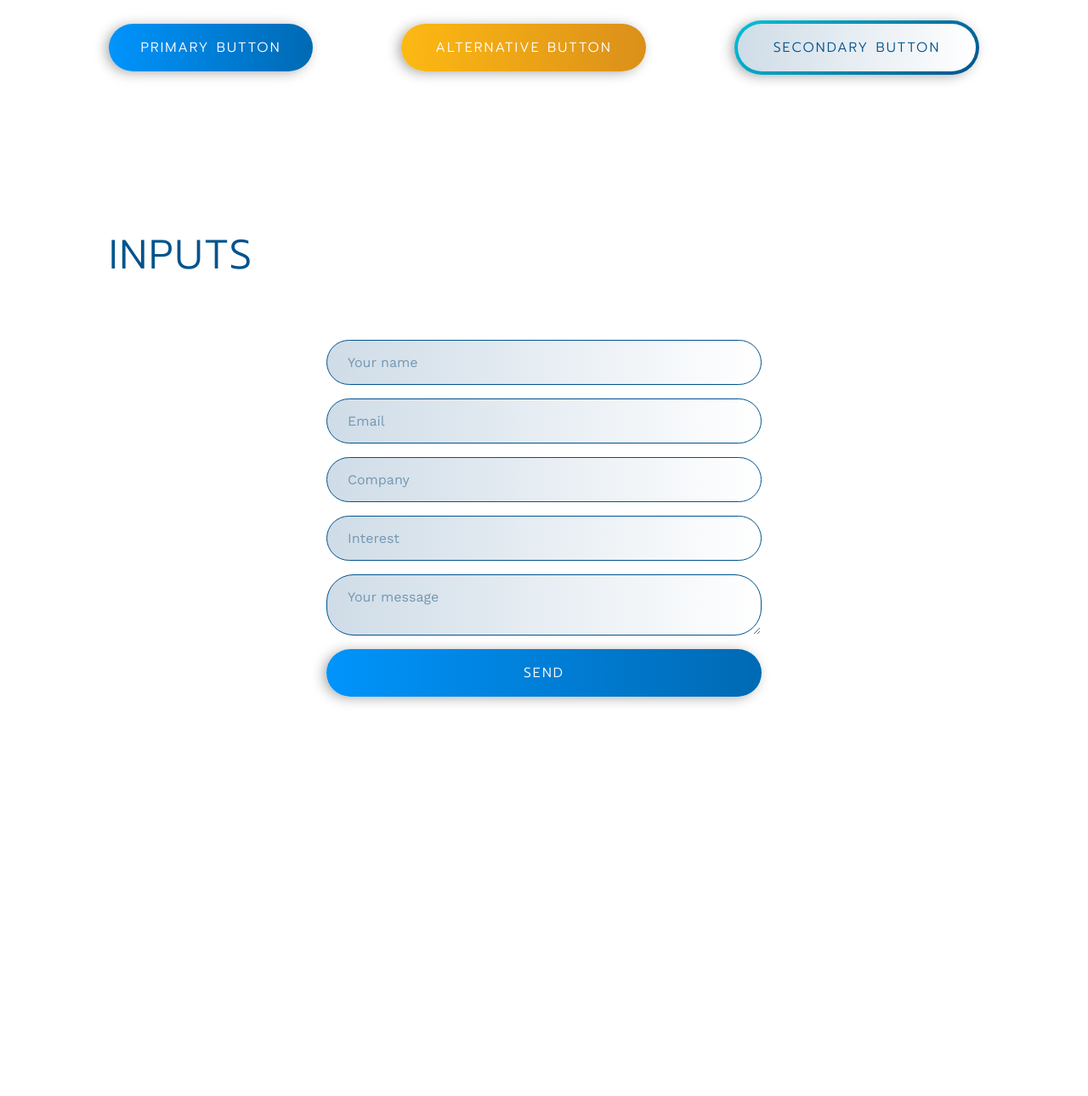
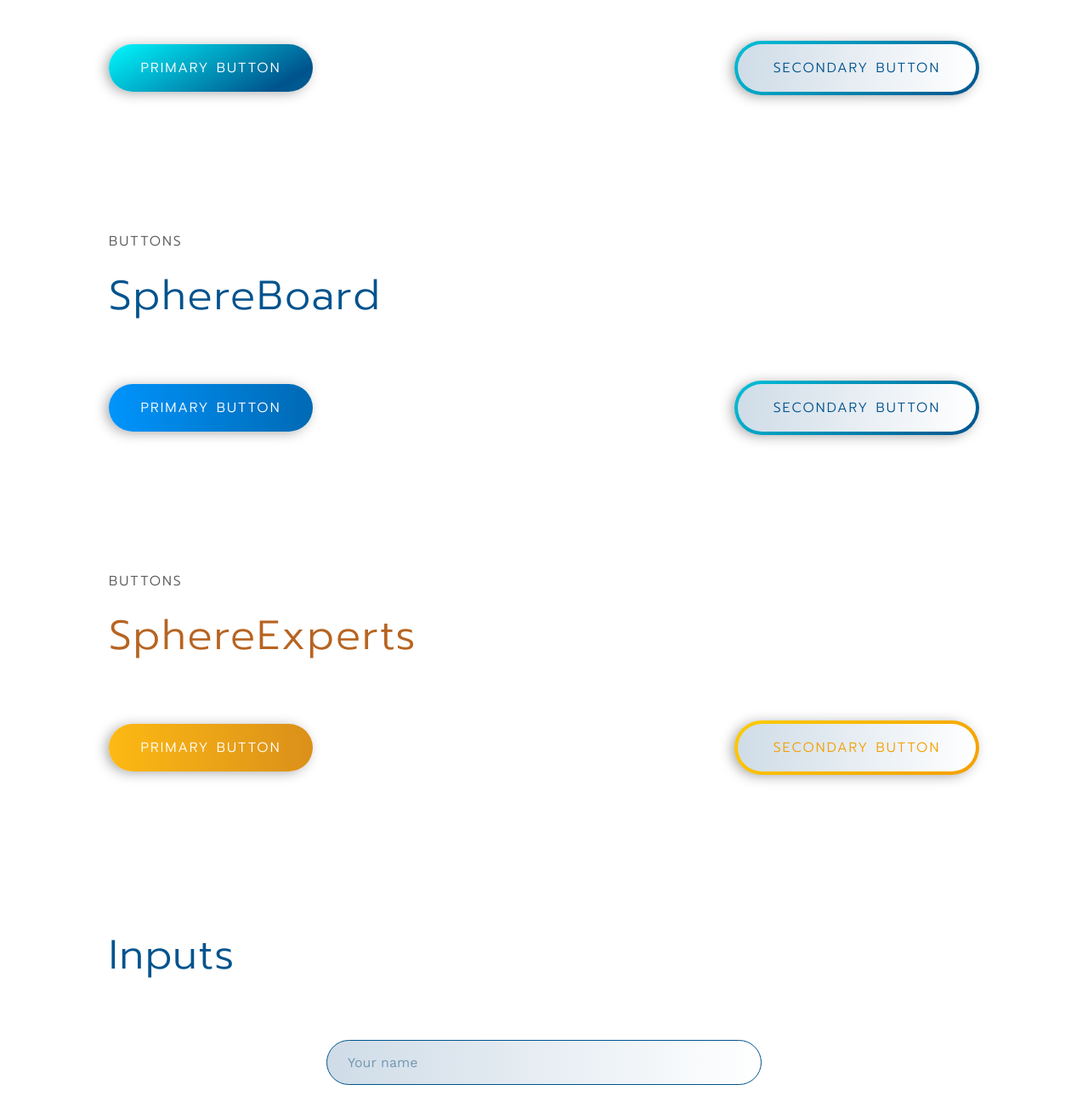
Before and after one commit to Ayeteejay/sphere, a Gatsby site: page / in a window 1280 px wide. Shown: the part 616-1906 px from the top of the page at 85% size. Before the commit the page ends 1516 px from the top, so only its background shows below. Built offline with nearby package versions, Linux system fonts and the light colour scheme; Gatsby itself is replaced by a stand-in of ours.

Commit message:
Adjusting button styles

```diff
--- a/src/pages/index.js
+++ b/src/pages/index.js
@@ -14,15 +14,37 @@
       <Hero></Hero>
       <div className="content">
         <div className="row">
-          <h2>Buttons</h2>
+          <h3>Buttons</h3>
+          <h2 className="general">General</h2>
           <div className="button-row">
-            <a href="/" className="primary-btn">
+            <a href="/" className="gen-primary">
               Primary Button
             </a>
-            <a href="/" className="alternative-btn">
-              Alternative Button
+            <a href="/" className="sb-secondary">
+              Secondary Button
             </a>
-            <a href="/" className="secondary-btn">
+          </div>
+        </div>
+        <div className="row">
+          <h3>Buttons</h3>
+          <h2>SphereBoard</h2>
+          <div className="button-row">
+            <a href="/" className="sb-primary">
+              Primary Button
+            </a>
+            <a href="/" className="sb-secondary">
+              Secondary Button
+            </a>
+          </div>
+        </div>
+        <div className="row">
+          <h3>Buttons</h3>
+          <h2 className="experts">SphereExperts</h2>
+          <div className="button-row">
+            <a href="/" className="se-primary">
+              Primary Button
+            </a>
+            <a href="/" className="se-secondary">
               Secondary Button
             </a>
           </div>
--- a/src/styles/styles.scss
+++ b/src/styles/styles.scss
@@ -9,6 +9,8 @@
 $midBlue: #0094fc;
 $darkBlue: #00538d;
 $burntOrange: #fdb913;
+$brightOrange: #f49f00;
+$yellow: #ffe200;
 $midBrown: #b76421;
 $lightGray: #cfdce7;
 $midGray: #808080;
@@ -31,12 +33,12 @@
   flex-flow: $flow;
 }
 
-@mixin headers {
+@mixin headers($transform: uppercase, $color: $darkBlue) {
   font-family: $prompt;
   letter-spacing: 2px;
-  text-transform: uppercase;
+  text-transform: $transform;
   font-weight: 300;
-  color: $darkBlue;
+  color: $color;
 }
 
 *,
@@ -62,7 +64,7 @@
     background: linear-gradient(to right, $lightGray, white);
     color: $darkBlue;
     border: 1px solid $darkBlue;
-    transition: 500ms ease-in-out;
+    transition: all 500ms ease-in-out;
     margin: 0 0 1rem 0;
     &:focus {
       border: 1px solid $brightBlue;
@@ -83,9 +85,23 @@
     line-height: 1;
   }
   h2 {
-    @include headers();
+    @include headers(none);
     font-size: 3rem;
     padding: 1rem 0 4rem 0;
+  }
+  h2.experts {
+    @include headers(none, $midBrown);
+    font-size: 3rem;
+    padding: 1rem 0 4rem 0;
+  }
+  h2.general {
+    @include headers(none, $charcoal);
+    font-size: 3rem;
+    padding: 1rem 0 4rem 0;
+  }
+  h3 {
+    @include headers(uppercase, $charcoal);
+    font-size: 1rem;
   }
 }
 
@@ -129,9 +145,8 @@
   }
 }
 
-// Components
-.primary-btn,
-.form-btn {
+// SphereBoard Components
+.sb-primary {
   display: flex;
   justify-content: center;
   align-items: center;
@@ -141,8 +156,8 @@
   padding: 1rem;
   color: white;
   border-radius: 10rem;
-  transition: 500ms ease-in-out;
-  background: linear-gradient(90deg, $midBlue, $darkBlue 51%, $burntOrange)
+  transition: all 500ms ease-in-out;
+  background: linear-gradient(90deg, $midBlue, $darkBlue 51%, $midBlue)
     var(--grade, 0) / 300%;
   box-shadow: -4px 2px 16px -2px rgba(0, 0, 0, 0.4);
   -webkit-box-shadow: -4px 2px 16px -2px rgba(0, 0, 0, 0.4);
@@ -154,11 +169,7 @@
     --grade: 100%;
   }
 }
-.form-btn {
-  max-width: 50%;
-  margin: 0;
-}
-.secondary-btn {
+.sb-secondary {
   display: flex;
   justify-content: center;
   align-items: center;
@@ -176,7 +187,7 @@
   box-shadow: -4px 2px 16px -2px rgba(0, 0, 0, 0.4);
   -webkit-box-shadow: -4px 2px 16px -2px rgba(0, 0, 0, 0.4);
   -moz-box-shadow: -4px 2px 16px -2px rgba(0, 0, 0, 0.4);
-  transition: 250ms ease-in-out;
+  transition: all 250ms ease-in-out;
   &:before {
     content: "";
     position: absolute;
@@ -188,7 +199,7 @@
     margin: -$border;
     border-radius: inherit;
     background: linear-gradient(140deg, $brightBlue, $darkBlue);
-    transition: 750ms ease;
+    transition: all 750ms ease;
     background-size: 150% 150%;
     background-position: 100% 100%;
   }
@@ -203,18 +214,20 @@
   }
 }
 
-.alternative-btn {
+// SphereExperts Components
+
+.se-primary {
   display: flex;
   justify-content: center;
   align-items: center;
   width: 100%;
   margin: auto;
-  max-width: 18em;
+  max-width: 15em;
   padding: 1rem;
   color: white;
   border-radius: 10rem;
-  transition: 500ms ease-in-out;
-  background: linear-gradient(90deg, $burntOrange, $midBrown 51%, $midBlue)
+  transition: all 500ms ease-in-out;
+  background: linear-gradient(90deg, $burntOrange, $midBrown 51%, $burntOrange)
     var(--grade, 0) / 400%;
   box-shadow: -4px 2px 16px -2px rgba(0, 0, 0, 0.4);
   -webkit-box-shadow: -4px 2px 16px -2px rgba(0, 0, 0, 0.4);
@@ -226,3 +239,119 @@
     --grade: 100%;
   }
 }
+.se-secondary {
+  display: flex;
+  justify-content: center;
+  align-items: center;
+  width: 100%;
+  margin: auto;
+  max-width: 18em;
+  padding: 1rem;
+  border-radius: 10rem;
+  position: relative;
+  $border: 4px;
+  color: $brightOrange;
+  background: linear-gradient(to right, $lightGray, white);
+  background-clip: padding-box;
+  border: solid $border transparent;
+  box-shadow: -4px 2px 16px -2px rgba(0, 0, 0, 0.4);
+  -webkit-box-shadow: -4px 2px 16px -2px rgba(0, 0, 0, 0.4);
+  -moz-box-shadow: -4px 2px 16px -2px rgba(0, 0, 0, 0.4);
+  transition: all 250ms ease-in-out;
+  &:before {
+    content: "";
+    position: absolute;
+    top: 0;
+    right: 0;
+    bottom: 0;
+    left: 0;
+    z-index: -1;
+    margin: -$border;
+    border-radius: inherit;
+    background: linear-gradient(140deg, $yellow, $brightOrange);
+    transition: all 750ms ease;
+    background-size: 150% 150%;
+    background-position: 100% 100%;
+  }
+  &:hover {
+    box-shadow: -4px 2px 16px -2px rgba(0, 0, 0, 0);
+    -webkit-box-shadow: -4px 2px 16px -2px rgba(0, 0, 0, 0);
+    -moz-box-shadow: -4px 2px 16px -2px rgba(0, 0, 0, 0);
+    &:before {
+      background-position: 0% 0%;
+    }
+  }
+}
+
+// General Components
+.gen-primary {
+  display: flex;
+  justify-content: center;
+  align-items: center;
+  width: 100%;
+  margin: auto;
+  max-width: 15em;
+  padding: 1rem;
+  color: white;
+  border-radius: 10rem;
+  transition: all 500ms ease-in-out;
+  background: linear-gradient(150deg, $brightBlue, $darkBlue 35%, $brightBlue)
+    var(--grade, 0) / 300%;
+  box-shadow: -4px 2px 16px -2px rgba(0, 0, 0, 0.4);
+  -webkit-box-shadow: -4px 2px 16px -2px rgba(0, 0, 0, 0.4);
+  -moz-box-shadow: -4px 2px 16px -2px rgba(0, 0, 0, 0.4);
+  &:hover {
+    box-shadow: -4px 2px 16px -2px rgba(0, 0, 0, 0);
+    -webkit-box-shadow: -4px 2px 16px -2px rgba(0, 0, 0, 0);
+    -moz-box-shadow: -4px 2px 16px -2px rgba(0, 0, 0, 0);
+    --grade: 100%;
+  }
+}
+.form-btn {
+  display: flex;
+  justify-content: center;
+  align-items: center;
+  width: 100%;
+  margin: auto;
+  max-width: 18em;
+  padding: 1rem;
+  border-radius: 10rem;
+  position: relative;
+  $border: 4px;
+  color: $darkBlue;
+  background: linear-gradient(to right, $lightGray, white);
+  background-clip: padding-box;
+  border: solid $border transparent;
+  box-shadow: -4px 2px 16px -2px rgba(0, 0, 0, 0.4);
+  -webkit-box-shadow: -4px 2px 16px -2px rgba(0, 0, 0, 0.4);
+  -moz-box-shadow: -4px 2px 16px -2px rgba(0, 0, 0, 0.4);
+  transition: all 250ms ease-in-out;
+  &:before {
+    content: "";
+    position: absolute;
+    top: 0;
+    right: 0;
+    bottom: 0;
+    left: 0;
+    z-index: -1;
+    margin: -$border;
+    border-radius: inherit;
+    background: linear-gradient(140deg, $brightBlue, $darkBlue);
+    transition: all 750ms ease;
+    background-size: 150% 150%;
+    background-position: 100% 100%;
+  }
+  &:hover {
+    box-shadow: -4px 2px 16px -2px rgba(0, 0, 0, 0);
+    -webkit-box-shadow: -4px 2px 16px -2px rgba(0, 0, 0, 0);
+    -moz-box-shadow: -4px 2px 16px -2px rgba(0, 0, 0, 0);
+
+    &:before {
+      background-position: 0% 0%;
+    }
+  }
+}
+.form-btn {
+  max-width: 50%;
+  margin: 0;
+}
```
